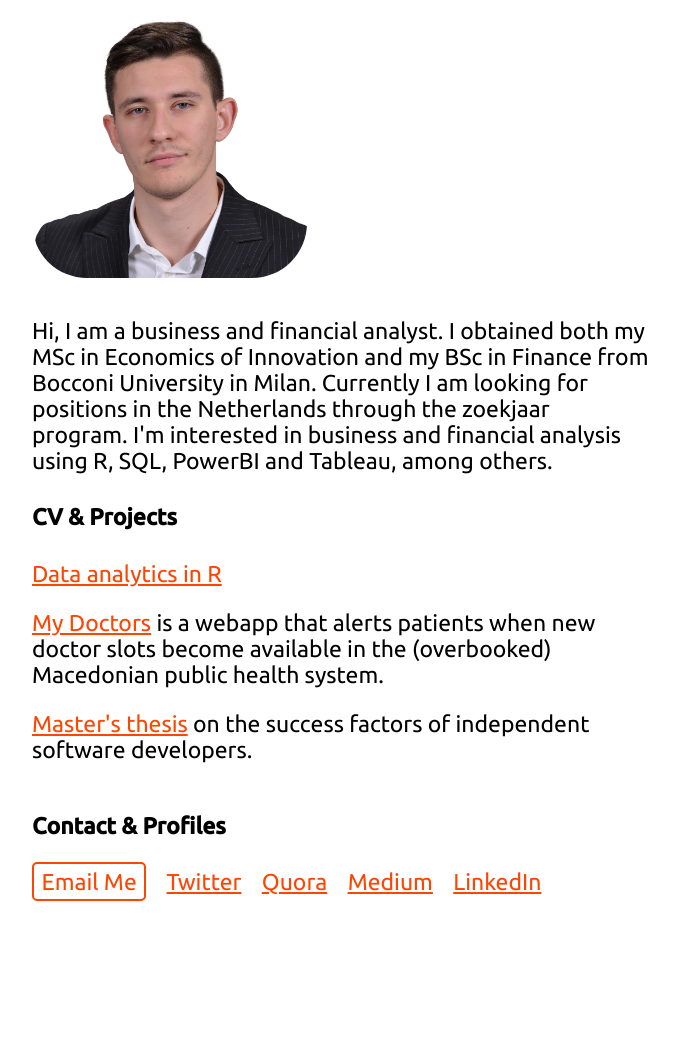
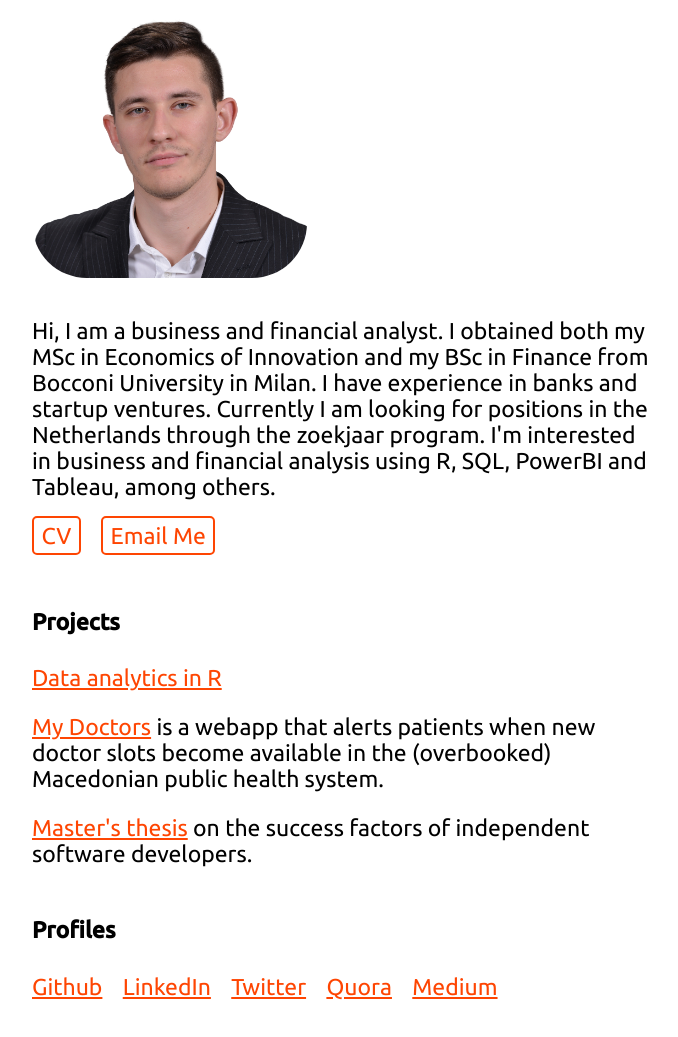
Before and after one commit to Ljupch0/Ljupcho.com, a plain HTML site: page index.html in a window 1280 px wide. Shown: the part 133-1170 px from the top of the page, without its empty margins (3-681 px from the left). Drawn offline with Linux system fonts and the light colour scheme.

Commit message:
Added CV and improved UI

```diff
--- a/index.html
+++ b/index.html
@@ -25,12 +25,17 @@
       <p>Hi, I am a business and financial analyst.
         I obtained both my MSc in Economics of Innovation
         and my BSc in Finance from Bocconi University in Milan.
+        I have experience in banks and startup ventures.
         Currently I am looking for positions in the Netherlands through the zoekjaar program.
         I'm interested in business and financial analysis using R, SQL, PowerBI and Tableau, among others.
       </p>
+      <div style="margin-bottom:60px">
+      <a class="email" href="assets\Ljupcho_Naumov_CV.pdf">CV</a>
+      <a class='email' href ="mailto:lj.naumov@gmail.com" target="_blank">Email Me</a>
+      </div>
     </div>
     <div class="projects">
-      <h4>CV & Projects</h4>
+      <h4>Projects</h4>
       <p><a href="r.html">Data analytics in R</a></p>
       <p><a href="https://moidoktori.mk">My Doctors</a> is a webapp that alerts patients
         when new doctor slots become available in the (overbooked) Macedonian public health system.</p>
@@ -38,12 +43,12 @@
       on the success factors of independent software developers.</p>
     </div>
     <div class="profiles">
-      <h4>Contact & Profiles</h4>
-      <a class='email' href ="mailto:lj.naumov@gmail.com" target="_blank">Email Me</a>
+      <h4>Profiles</h4>
+      <a class='profile' href="https://github.com/Ljupch0" target="_blank">Github</a>
+      <a class='profile' href="https://www.linkedin.com/in/ljnaumov/" target="_blank">LinkedIn</a>
       <a class='profile' href="https://twitter.com/LjNaumov" target="_blank">Twitter</a>
       <a class='profile' href="https://www.quora.com/profile/Ljupcho-Naumov" target="_blank">Quora</a>
       <a class='profile' href="https://medium.com/@LjNaumov" target="_blank">Medium</a>
-      <a class='profile' href="https://www.linkedin.com/in/ljnaumov/" target="_blank">LinkedIn</a>
     </div>
 
     <div id='right-background'></div>
```
Also changed, not shown: r.html (+3 -4 lines), 2 other files.
